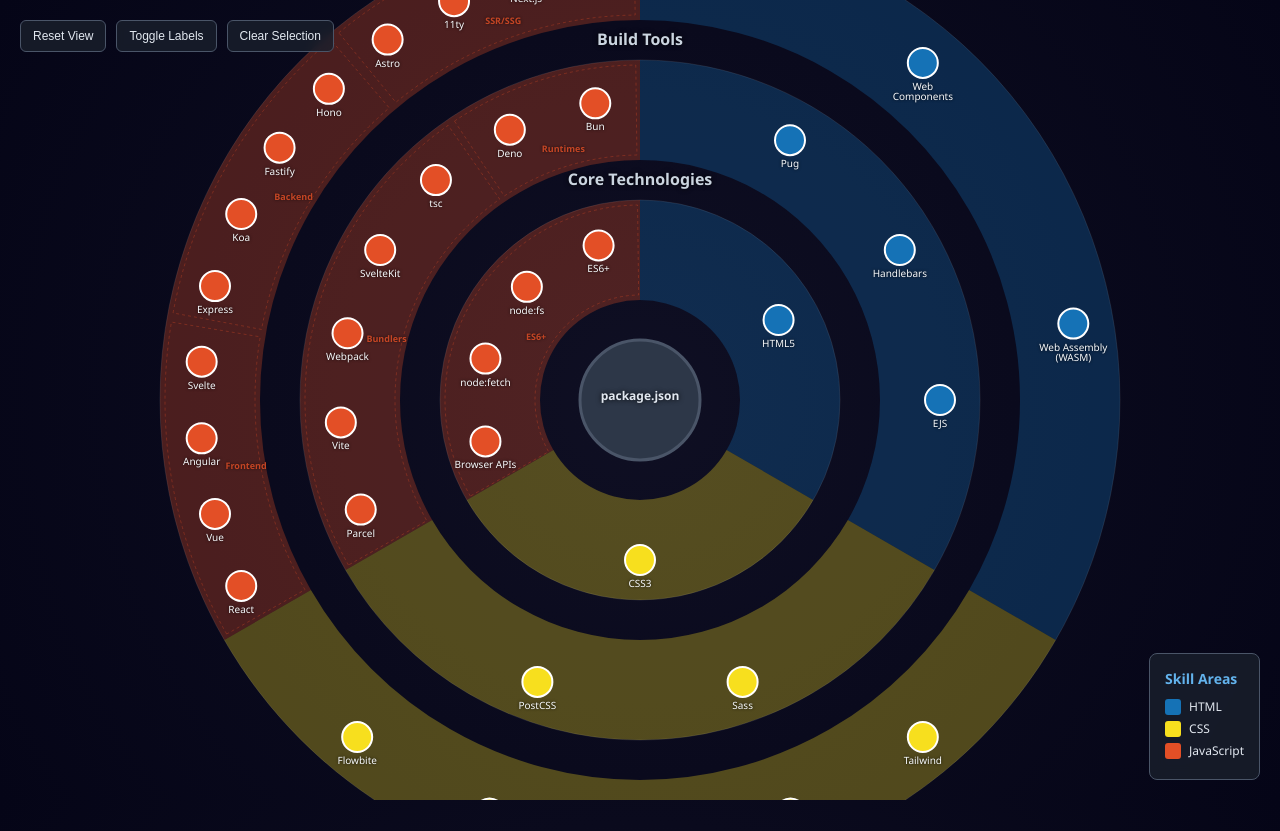
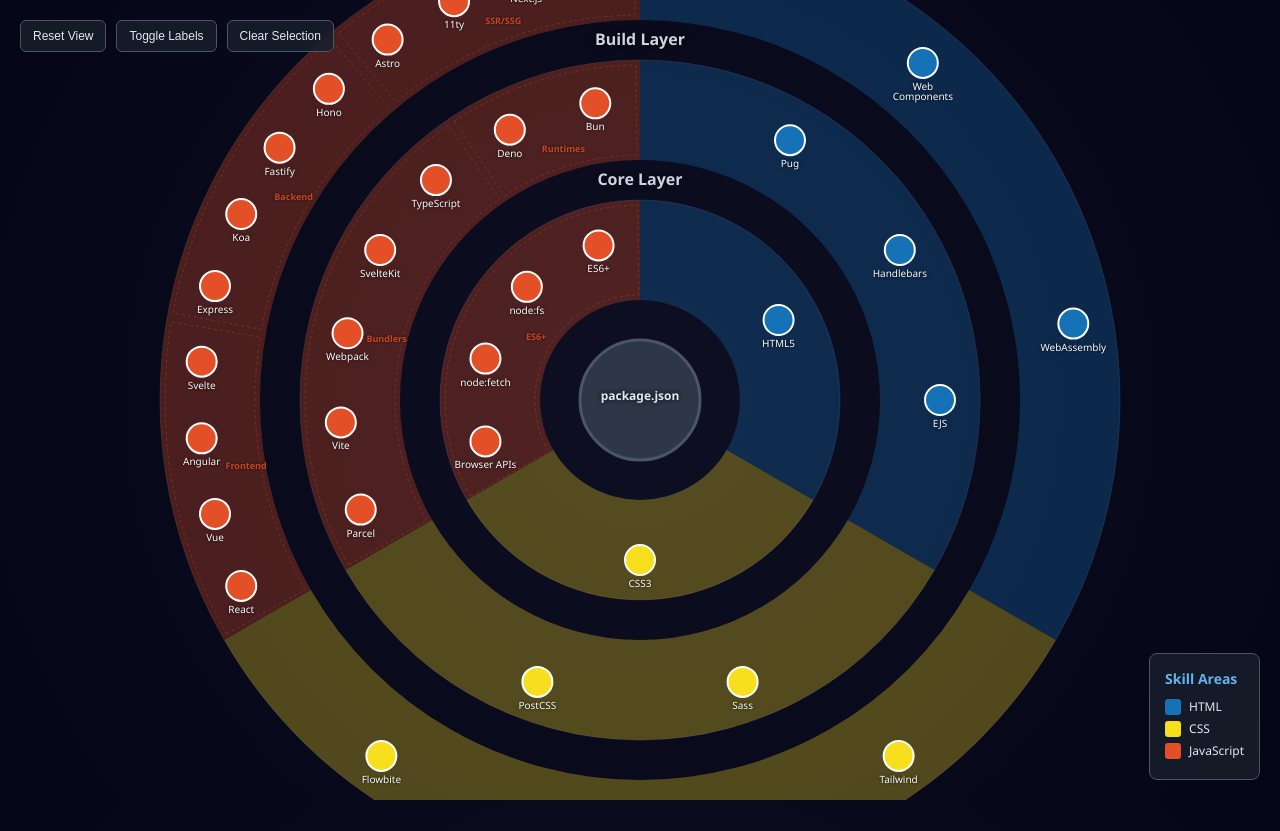
Before and after one commit to nextlevelshit/web-engineering-mandala, a plain HTML site: page index.html in a window 1280 px wide. Drawn offline with nearby package versions, Linux system fonts and the light colour scheme.

Commit message:
change name to mandala; add missing file extensions and descriptions

```diff
--- a/index.html
+++ b/index.html
@@ -3,7 +3,7 @@
 <head>
   <meta charset="UTF-8">
   <meta name="viewport" content="width=device-width, initial-scale=1.0">
-  <title>Web Engineering Skill Tree</title>
+  <title>Web Engineering Mandala</title>
   <script src="https://cdn.jsdelivr.net/npm/d3@7.9.0/dist/d3.min.js"></script>
   <style>
       * {
@@ -739,10 +739,10 @@
     }
 
     // Show related technologies
-    const related = techRelationships[data.name];
+/*    const related = techRelationships[data.name];
     if (related && related.length > 0) {
       content += `<p><strong>Builds to:</strong> ${related.join(', ')}</p>`;
-    }
+    }*/
 
     tooltip
       .style('opacity', 1)
@@ -808,9 +808,9 @@
 
 
     // Cleaned data with shorter names and proper structure
-    const webEngineeringSkillTree = {
+  const webEngineeringSkillTree = {
     metadata: {
-      title: "Web Engineering Skill Tree",
+      title: "Web Engineering Mandala",
       description: "RPG-style progression through web development complexity layers",
       version: "1.0.0"
     },
@@ -834,7 +834,7 @@
     rings: [
       {
         level: 1,
-        name: "Core Technologies",
+        name: "Core Layer",
         description: "The fundamental building blocks of the web",
         sectors: [
           {
@@ -877,6 +877,7 @@
                 technologies: [
                   {
                     name: "Browser APIs",
+                    extensions: [".js"],
                     description: "Native browser capabilities beyond basic DOM",
                     capabilities: [
                       "Geolocation, Local Storage, Service Workers",
@@ -887,6 +888,7 @@
                   },
                   {
                     name: "node:fetch",
+                    extensions: [".js", ".mjs"],
                     description: "Built-in Node.js HTTP client",
                     capabilities: [
                       "Server-side HTTP requests without dependencies",
@@ -896,6 +898,7 @@
                   },
                   {
                     name: "node:fs",
+                    extensions: [".js", ".mjs"],
                     description: "File system operations module",
                     capabilities: [
                       "Read/write files synchronously or asynchronously",
@@ -913,25 +916,7 @@
                       "DOM manipulation and event handling",
                       "Fetch API for network requests"
                     ]
-                  },
-/*                  {
-                    name: "import.meta.*",
-                    description: "Module metadata and environment access",
-                    capabilities: [
-                      "Current module URL and file path resolution",
-                      "Environment detection in ESM modules",
-                      "Dynamic import capabilities"
-                    ]
-                  },
-                  {
-                    name: "process.*",
-                    description: "Node.js process information and control",
-                    capabilities: [
-                      "Environment variables access",
-                      "Command line arguments parsing",
-                      "Process lifecycle management"
-                    ]
-                  }*/
+                  }
                 ]
               }
             ]
@@ -941,7 +926,7 @@
 
       {
         level: 2,
-        name: "Build Tools",
+        name: "Build Layer",
         description: "Tools that process, optimize, and enhance core web technologies",
         sectors: [
           {
@@ -998,6 +983,7 @@
               },
               {
                 name: "PostCSS",
+                extensions: [".css"],
                 description: "Post-processing CSS with JavaScript plugins",
                 capabilities: [
                   "Autoprefixer for vendor prefix management",
@@ -1016,6 +1002,7 @@
                 technologies: [
                   {
                     name: "Parcel",
+                    extensions: [".js", ".json"],
                     description: "Zero-configuration build tool",
                     capabilities: [
                       "Automatic dependency resolution",
@@ -1026,6 +1013,7 @@
                   },
                   {
                     name: "Vite",
+                    extensions: [".config.js", ".config.ts"],
                     description: "Lightning-fast dev server with ESM",
                     capabilities: [
                       "Instant server start with native ESM",
@@ -1036,6 +1024,7 @@
                   },
                   {
                     name: "Webpack",
+                    extensions: [".config.js"],
                     description: "Highly configurable module bundler",
                     capabilities: [
                       "Advanced code splitting strategies",
@@ -1046,6 +1035,7 @@
                   },
                   {
                     name: "SvelteKit",
+                    extensions: [".svelte", ".js", ".ts"],
                     description: "Svelte-powered full-stack framework",
                     capabilities: [
                       "File-based routing system",
@@ -1055,14 +1045,14 @@
                     ]
                   },
                   {
-                    name: "tsc",
-                    description: "TypeScript compiler",
+                    name: "TypeScript",
                     extensions: [".ts", ".tsx"],
+                    description: "Typed superset of JavaScript for large applications",
                     capabilities: [
-                      "Type checking and compilation to JavaScript",
-                      "Declaration file generation",
-                      "Project references for monorepos",
-                      "Watch mode for development"
+                      "Static type checking and IntelliSense",
+                      "Modern JavaScript features compilation",
+                      "Interface definitions for APIs",
+                      "Enhanced refactoring and debugging"
                     ]
                   }
                 ]
@@ -1072,6 +1062,7 @@
                 technologies: [
                   {
                     name: "Deno",
+                    extensions: [".ts", ".js"],
                     description: "Secure TypeScript runtime",
                     capabilities: [
                       "Built-in TypeScript support without compilation",
@@ -1082,6 +1073,7 @@
                   },
                   {
                     name: "Bun",
+                    extensions: [".js", ".ts"],
                     description: "Fast all-in-one JavaScript runtime",
                     capabilities: [
                       "Extremely fast package installation",
@@ -1105,8 +1097,28 @@
           {
             name: "HTML",
             technologies: [
-              { name: "Web Components" },
-              { name: "Web Assembly (WASM)" }
+              {
+                name: "Web Components",
+                extensions: [".js", ".ts"],
+                description: "Reusable custom elements with encapsulated functionality",
+                capabilities: [
+                  "Shadow DOM for style encapsulation",
+                  "Custom element registration and lifecycle",
+                  "HTML templates and slots",
+                  "Framework-agnostic component architecture"
+                ]
+              },
+              {
+                name: "WebAssembly",
+                extensions: [".wasm"],
+                description: "Binary instruction format for high-performance web applications",
+                capabilities: [
+                  "Near-native performance in browsers",
+                  "Support for multiple programming languages",
+                  "Secure sandboxed execution environment",
+                  "Interoperability with JavaScript"
+                ]
+              }
             ]
           },
           {
@@ -1114,6 +1126,7 @@
             technologies: [
               {
                 name: "Tailwind",
+                extensions: [".css"],
                 description: "Utility-first CSS framework",
                 capabilities: [
                   "Rapid prototyping with utility classes",
@@ -1122,11 +1135,31 @@
                   "Component extraction patterns"
                 ]
               },
-              { name: "Bootstrap" },
-              { name: "ShadCN" },
-              { name: "Material Design Lite" },
+              {
+                name: "Bootstrap",
+                extensions: [".css", ".scss"],
+                description: "Popular CSS framework with pre-built components",
+                capabilities: [
+                  "Responsive grid system and utilities",
+                  "Pre-styled UI components",
+                  "JavaScript plugins for interactions",
+                  "Customizable Sass variables and mixins"
+                ]
+              },
+              {
+                name: "ShadCN",
+                extensions: [".tsx", ".jsx"],
+                description: "Re-usable components built with Radix UI and Tailwind",
+                capabilities: [
+                  "Copy-paste component architecture",
+                  "Accessibility-first design patterns",
+                  "Customizable design system tokens",
+                  "TypeScript support with proper typing"
+                ]
+              },
               {
                 name: "Flowbite",
+                extensions: [".css", ".js"],
                 description: "Tailwind CSS component library",
                 capabilities: [
                   "Pre-built components with Tailwind classes",
@@ -1167,7 +1200,7 @@
                   },
                   {
                     name: "Angular",
-                    extensions: [".ts"],
+                    extensions: [".ts", ".html"],
                     description: "Full-featured framework with TypeScript",
                     capabilities: [
                       "Dependency injection system",
@@ -1194,6 +1227,7 @@
                 technologies: [
                   {
                     name: "Express",
+                    extensions: [".js", ".ts"],
                     description: "Minimal web framework for Node.js",
                     capabilities: [
                       "Middleware-based request processing",
@@ -1204,6 +1238,7 @@
                   },
                   {
                     name: "Koa",
+                    extensions: [".js", ".ts"],
                     description: "Next-generation web framework by Express team",
                     capabilities: [
                       "Async/await by default",
@@ -1214,6 +1249,7 @@
                   },
                   {
                     name: "Fastify",
+                    extensions: [".js", ".ts"],
                     description: "Fast and low overhead web framework",
                     capabilities: [
                       "JSON schema validation built-in",
@@ -1224,6 +1260,7 @@
                   },
                   {
                     name: "Hono",
+                    extensions: [".js", ".ts"],
                     description: "Ultrafast web framework for edge environments",
                     capabilities: [
                       "Edge runtime compatibility (Cloudflare Workers, Deno)",
@@ -1239,6 +1276,7 @@
                 technologies: [
                   {
                     name: "Astro",
+                    extensions: [".astro", ".md", ".mdx"],
                     description: "Multi-framework static site generator",
                     capabilities: [
                       "Build-time content generation with any framework",
@@ -1249,6 +1287,7 @@
                   },
                   {
                     name: "11ty",
+                    extensions: [".11ty.js", ".md"],
                     description: "Simple, flexible static site generator",
                     capabilities: [
                       "Multiple template languages support",
@@ -1259,6 +1298,7 @@
                   },
                   {
                     name: "Next.js",
+                    extensions: [".js", ".jsx", ".ts", ".tsx"],
                     description: "React-based full-stack framework",
                     capabilities: [
                       "Server-side rendering and static generation",
@@ -1269,6 +1309,7 @@
                   },
                   {
                     name: "Nuxt",
+                    extensions: [".vue", ".js", ".ts"],
                     description: "Vue.js-based full-stack framework",
                     capabilities: [
                       "Universal rendering with Vue.js",
```
